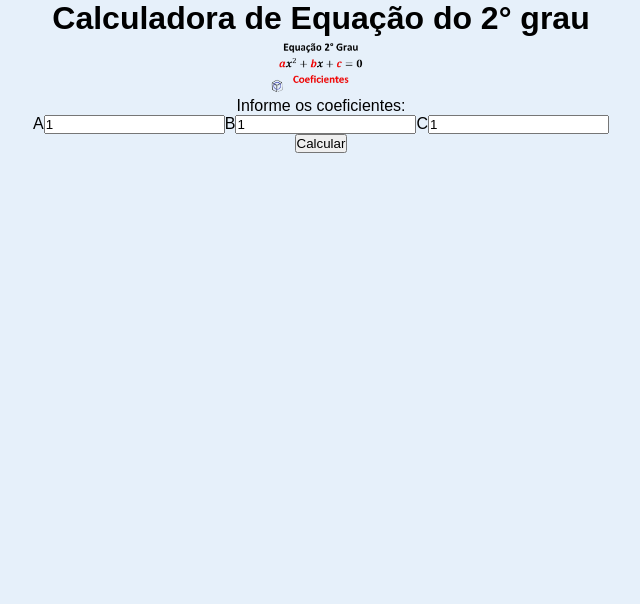
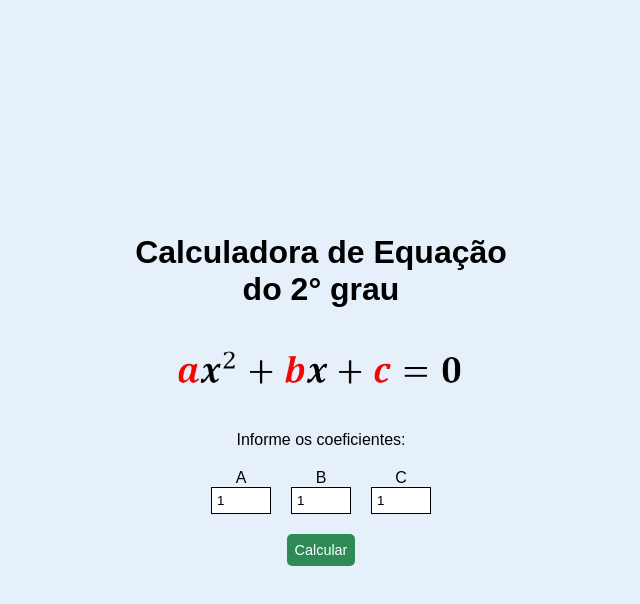
Before and after one commit to guilhermedevmatos15/equacao-2-grau, a React (Vite) app: page / in a window 1280 px wide. Shown: the top 604 px of the page, without its empty margins (319-959 px from the left). Built offline with nearby package versions, Linux system fonts and the light colour scheme.

Commit message:
style: Estilizando

```diff
--- a/src/pages/Home/Home.css
+++ b/src/pages/Home/Home.css
@@ -0,0 +1,50 @@
+.Home {
+   width: 100%;
+   min-height: 100vh;
+   padding: 50px 30px;
+   display: flex;
+   justify-content: center;
+   align-items: center;
+
+   h1 {
+      font-size: 2rem;
+      max-width: 400px;
+      margin: auto;
+   }
+
+   img {
+      margin-top: 30px;
+      width: 100%;
+      max-width: 300px;
+   }
+
+   p {
+      margin-top: 30px;
+   }
+
+   form {
+      margin-top: 20px;
+
+      div {
+         display: flex;
+         justify-content: center;
+         align-items: center;
+         gap: 20px;
+
+         label {
+            display: flex;
+            flex-direction: column;
+            justify-content: center;
+            align-items: center;
+
+            input {
+               max-width: 60px;
+            }
+         }
+      }
+
+      .btn {
+         margin-top: 20px;
+      }
+   }
+}
--- a/src/pages/Home/Home.jsx
+++ b/src/pages/Home/Home.jsx
@@ -14,11 +14,12 @@ const Home = () => {
 	const [coeficienteC, setCoeficienteC] = useState(1);
 
 	function handleSubmit(e) {
-		console.log(e);
+		e.preventDefault();
 	}
 
 	return (
 		<div className="Home">
+			<main>
 				<h1>Calculadora de Equação do 2° grau</h1>
 
 				<img src={ImgEquacao} alt="Equação estrutura" />
@@ -54,10 +55,11 @@ const Home = () => {
 						</label>
 					</div>
 
-				<button>Calcular</button>
+					<button className='btn'>Calcular</button>
 				</form>
 
 				<HistoryPreview />
+			</main>
 		</div>
 	);
 };
--- a/src/styles/main.css
+++ b/src/styles/main.css
@@ -1,6 +1,9 @@
+@import url('https://fonts.googleapis.com/css2?family=Poppins:ital,wght@0,100;0,200;0,300;0,400;0,500;0,600;0,700;0,800;0,900;1,100;1,200;1,300;1,400;1,500;1,600;1,700;1,800;1,900&display=swap');
+
 @import './partials/variables.css';
+@import './partials/inputs.css';
+@import './partials/buttons.css';
 
-@import url('https://fonts.googleapis.com/css2?family=Poppins:ital,wght@0,100;0,200;0,300;0,400;0,500;0,600;0,700;0,800;0,900;1,100;1,200;1,300;1,400;1,500;1,600;1,700;1,800;1,900&display=swap');
 
 * {
    margin: 0;
@@ -12,7 +15,6 @@
 body {
    width: 100%;
    min-height: 100vh;
-   padding: 0 30px;
    background-color: var(--color-bg);
    text-align: center;
 }
--- a/src/styles/partials/buttons.css
+++ b/src/styles/partials/buttons.css
@@ -4,9 +4,12 @@
 	border-radius: 5px;
 	font-size: 0.9rem;
 	color: #fff;
-	background-color: var(--color-primary);
+	background-color: var(--color-secondary);
+	cursor: pointer;
+	transition: all .4s;
 
 	&:hover {
 		box-shadow: 0 0 10px var(--color-primary);
+		background-color: var(--color-primary);
 	}
 }
--- /dev/null
+++ b/src/styles/partials/inputs.css
@@ -0,0 +1,4 @@
+input {
+   padding: 5px;
+   border: 1px solid black;
+}
```
Also changed, not shown: src/assets/img/equacao.png. Lines whose indentation alone changed are shown as unchanged.
